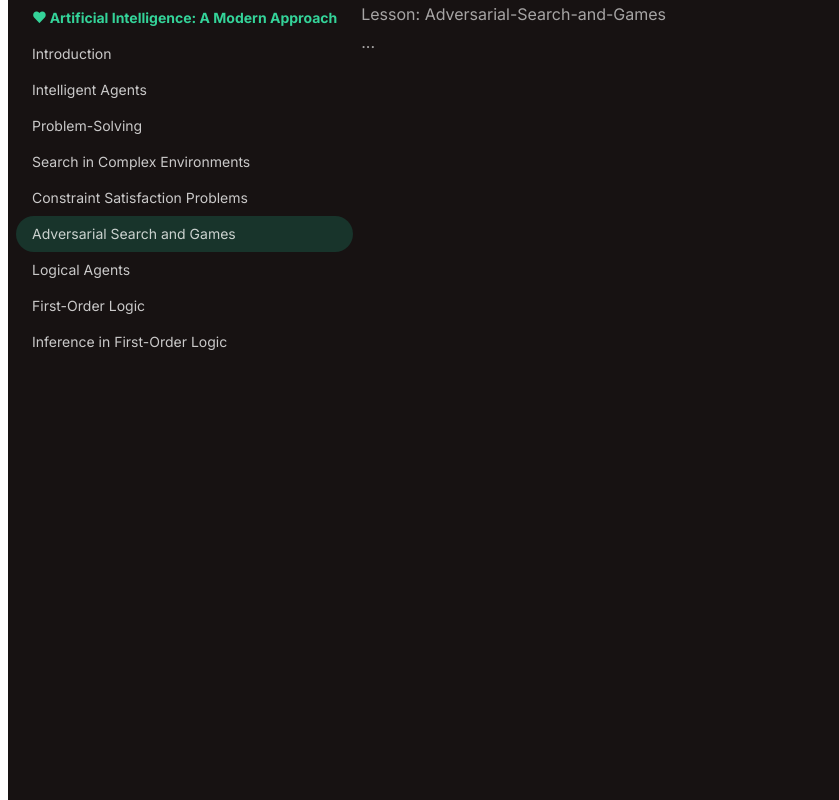
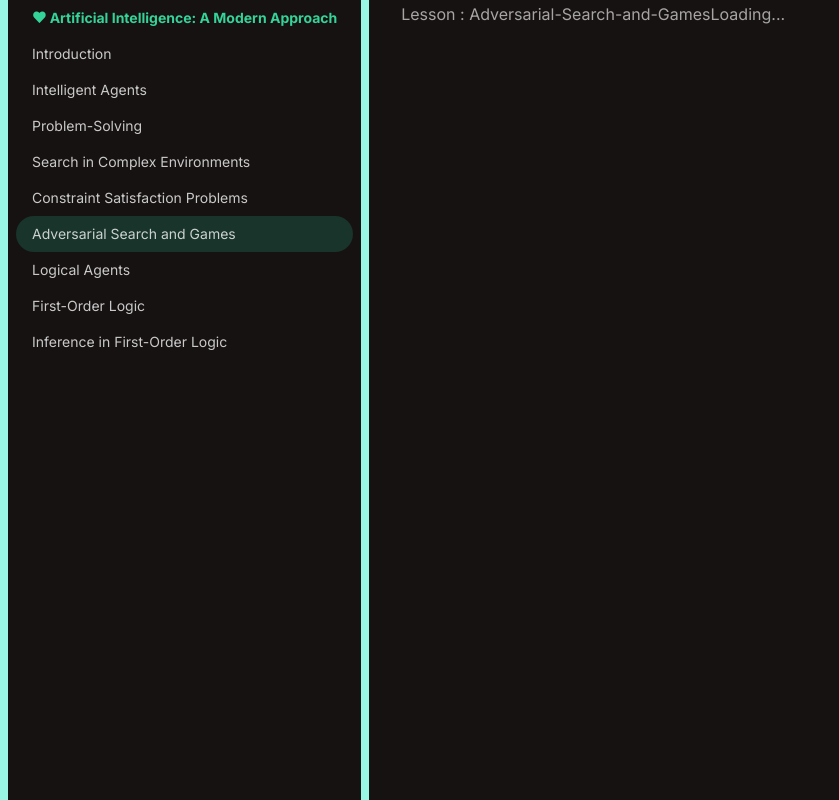
Before and after one commit to viviantang20/4990-project, a Next.js app: page /lesson/Adversarial-Search-and-Games in a window 1280 px wide. Shown: the whole page, without its empty margins (0-839 px from the left). Built offline with nearby package versions, Linux system fonts and the light colour scheme; no server answers.

Commit message:
sidebar updates

```diff
--- a/app/lesson/[slug]/page.js
+++ b/app/lesson/[slug]/page.js
@@ -36,11 +36,13 @@
 
     return (
         <div className="w-full flex flex-row">
-            <Sidebar />
-            <div className="prose">
-                <div>Lesson: {params.slug}</div>
-                {pageContent ? <Markdown>{pageContent}</Markdown> : "..."}
-            </div>
+        <Sidebar />
+        <div className="flex-1  pl-8">
+                <div className="prose ">
+                     Lesson : {params.slug}
+                    {pageContent ? <Markdown>{pageContent}</Markdown> : "Loading..."}
+                </div>
         </div>
+    </div>
     );
 }
--- a/components/sidebar.js
+++ b/components/sidebar.js
@@ -7,7 +7,7 @@
     const pathname = usePathname();
 
     return (
-        <div className="menu menu-sm lg:menu-md px-2 py-0 border-l-8 border-white h-screen top-0 sticky">
+        <div className="menu menu-sm lg:menu-md px-2 py-0 border-l-8 border-r-8  border-teal-200 h-screen top-0 sticky">
             <li className="menu-title text-emerald-400 "> ❤ Artificial Intelligence: A Modern Approach </li>
             {Links.map((link) => (
                 <li key={link.id}>
```
